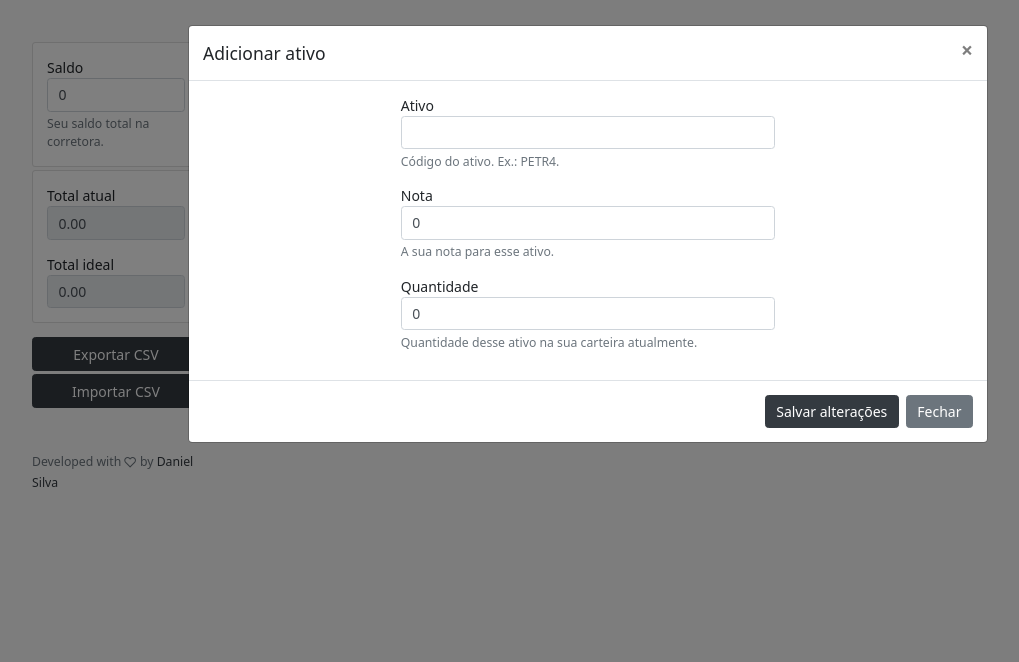
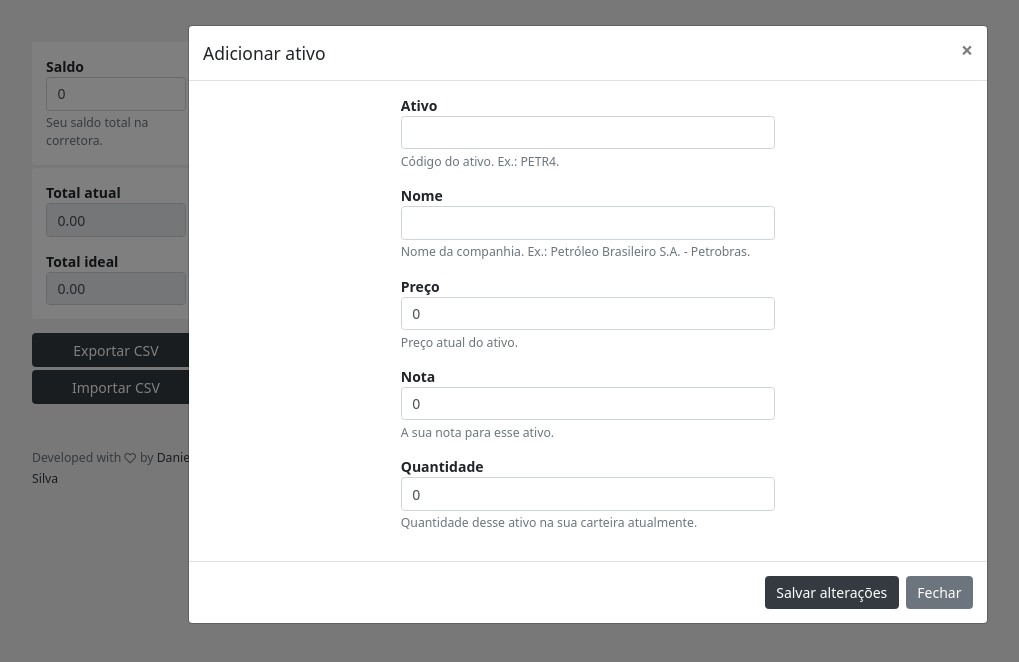
Before and after one commit to danjsillva/planilhapit-web, a React (Create React App) app: page /stocks in a window 1280 px wide. Both pictures are taken after a click on the button "Adicionar meu primeiro ativo". Shown: the top 662 px of the page, without its empty margins (52-1071 px from the left). Built offline with nearby package versions, Linux system fonts and the light colour scheme.

Commit message:
feat: diversas melhorias e correcoes

```diff
--- a/src/components/Sidebar.js
+++ b/src/components/Sidebar.js
@@ -58,6 +58,7 @@ const Sidebar = () => {
         <div className="row">
           <div className="col-6 col-lg-12">
             <CSVLink
+              filename="planilhapit-stocks.csv"
               data={stocks}
               separator={";"}
               className="btn btn-dark btn-block"
--- a/src/components/StockModal.js
+++ b/src/components/StockModal.js
@@ -5,18 +5,17 @@ import axios from "axios";
 import { stockListState } from "../store/atoms";
 
 const StockModal = () => {
-  const [form, setForm] = useState({ symbol: '', grade: 0, volume: 0 });
-  const [error, setError] = useState('');
+  const [form, setForm] = useState({
+    symbol: "",
+    name: "",
+    price: 0,
+    grade: 0,
+    volume: 0,
+  });
+  const [error, setError] = useState("");
   const [stocks, setStocks] = useRecoilState(stockListState);
 
-  const handleSubmitForm = async (event) => {
-    event.preventDefault();
-
-    if (stocks.some((stock) => stock.symbol === form.symbol)) {
-      setError("Este ativo já foi adicionado!");
-      return;
-    }
-
+  const handleBlurSymbol = async (event) => {
     try {
       const response = (
         await axios.get(
@@ -28,21 +27,29 @@ const StockModal = () => {
         return;
       }
 
-      setStocks([
-        ...stocks,
-        {
-          ...form,
-          price: response[form.symbol].price,
-          name: response[form.symbol].name,
-        },
-      ]);
+      setForm({
+        ...form,
+        name: response[form.symbol].name,
+        price: response[form.symbol].price,
+      });
     } catch (error) {
       console.log(error);
+    }
+  };
 
-      setError("Erro ao adicionar ativo!");
+  const handleSubmitForm = async (event) => {
+    event.preventDefault();
+
+    setError("");
+
+    if (stocks.some((stock) => stock.symbol === form.symbol)) {
+      setError("Este ativo já foi adicionado!");
+      return;
     }
 
-    setForm({ symbol: '', grade: 0, volume: 0 });
+    setStocks([...stocks, form]);
+
+    setForm({ symbol: "", name: "", price: 0, grade: 0, volume: 0 });
   };
 
   return (
@@ -67,9 +74,38 @@ const StockModal = () => {
                     onChange={(e) =>
                       setForm({ ...form, symbol: e.target.value.toUpperCase() })
                     }
+                    onBlur={handleBlurSymbol}
                     className="form-control"
                   />
                   <div className="form-text">Código do ativo. Ex.: PETR4.</div>
+                </div>
+              </div>
+              <div className="row">
+                <div className="col-6 offset-3 mt-3">
+                  <label htmlFor="">Nome</label>
+                  <input
+                    value={form.name}
+                    onChange={(e) => setForm({ ...form, name: e.target.value })}
+                    className="form-control"
+                  />
+                  <div className="form-text">
+                    Nome da companhia. Ex.: Petróleo Brasileiro S.A. -
+                    Petrobras.
+                  </div>
+                </div>
+              </div>
+              <div className="row">
+                <div className="col-6 offset-3 mt-3">
+                  <label htmlFor="">Preço</label>
+                  <input
+                    type="number"
+                    value={form.price}
+                    onChange={(e) =>
+                      setForm({ ...form, price: e.target.value })
+                    }
+                    className="form-control"
+                  />
+                  <div className="form-text">Preço atual do ativo.</div>
                 </div>
               </div>
               <div className="row">
--- a/src/components/StocksTable.js
+++ b/src/components/StocksTable.js
@@ -45,7 +45,7 @@ const StockCell = ({ symbol, name, grade, price }) => {
   return (
     <div className="row">
       <div className="col-4" title={name}>
-        {symbol}
+        <b>{symbol}</b>
       </div>
       <div className="col-2 text-right" title="Nota">
         {grade}
@@ -64,7 +64,7 @@ const PositionCell = ({ volume, total, percent }) => {
         {volume}
       </div>
       <div className="col-6 text-right" title="Total">
-        R$ {total.toFixed(2)}
+        <b>R$ {total.toFixed(2)}</b>
       </div>
       <div className="col-3 text-right border-right" title="Percentual">
         {percent.toFixed(1)}%
@@ -180,13 +180,7 @@ const Table = ({ stocks }) => {
 const StocksTable = () => {
   const stocks = useRecoilValue(stockListFullState);
 
-  return (
-    <>
-      {stocks.length ? <Table stocks={stocks} /> : <EmptyState />}
-
-
-    </>
-  );
+  return <>{stocks.length ? <Table stocks={stocks} /> : <EmptyState />}</>;
 };
 
 export default StocksTable;
--- a/src/style.css
+++ b/src/style.css
@@ -4,7 +4,7 @@ html {
 }
 
 body {
-  background-color: #fafafa;
+  background-color: #f0f0f0;
 }
 
 * {
@@ -12,6 +12,14 @@ body {
   box-shadow:none !important;
 }
 
+label {
+  font-weight: bold;
+}
+
+.card {
+  border: none;
+}
+
 .pointer {
   cursor: pointer;
 }
```
